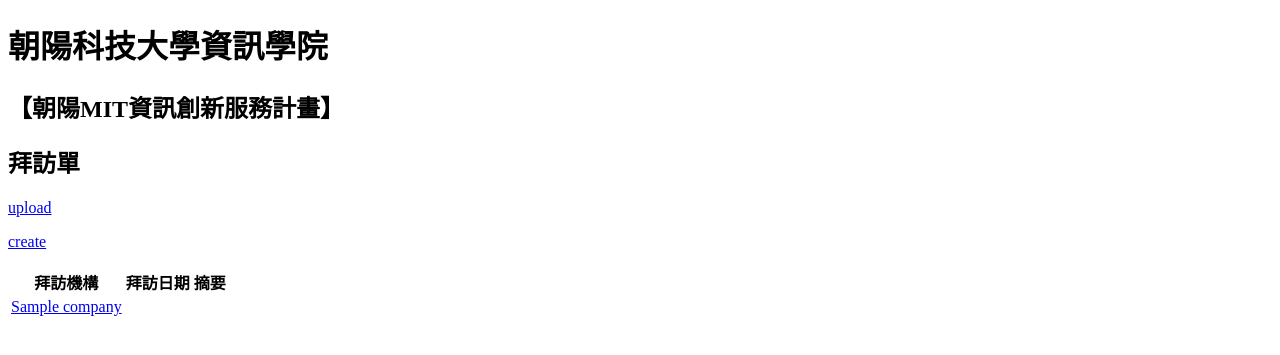
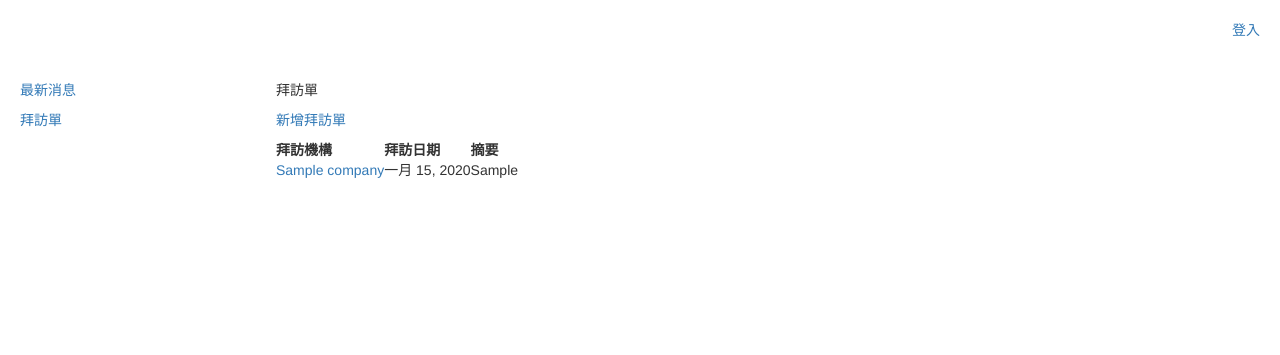
Before and after one commit to charles5991/cyutmit, a Django app: page /visits/ in a window 1280 px wide. Shown: the top 355 px of the page. Run offline with Django 3.2, Linux system fonts and the light colour scheme; tables that the repository leaves empty hold one stand-in row (values such as "Sample post"); some libraries are stand-ins or nearby versions.

Commit message:
4/27 Add visits.html

```diff
--- a/cyutmit/visits/templates/visits/visits.html
+++ b/cyutmit/visits/templates/visits/visits.html
@@ -1,15 +1,7 @@
-<!doctype html>
-<html>
-<head>
-<title>拜訪紀錄單</title>
-<meta charset=utf-8>
-</head>
-<body>
-<h1>朝陽科技大學資訊學院</h1>
-<h2>【朝陽MIT資訊創新服務計畫】</h2>
-<h2>拜訪單</h2>
-<p><a href="{% url 'visits:upload' %}">upload</a></p>
-<p><a href="{% url 'visits:create' %}">create</a></p>
+{% extends 'main/main.html' %}
+{% block contentName %}拜訪單{% endblock %}
+{% block content %}
+<p><a href="{% url 'visits:create' %}">新增拜訪單</a></p>
 <table>
   <tr>
     <th>拜訪機構</th><th>拜訪日期</th><th>摘要</th>
@@ -17,11 +9,9 @@
   {% for visit in visits %}
   <tr>
     <td><a href="{% url 'visits:getVisit' visit.id %}">{{visit.company}}</a></td>
-    <td>{{visit.visitDate}}</td>
-    <td>{{visit.outline}}</td>
+    <td>{{visit.date}}</td>
+    <td>{{visit.suggest}}</td>
   </tr>
   {% endfor %}
 </table>
-
-</body>
-</html>
+{% endblock %}
```
Also changed, not shown: 1 other file.
